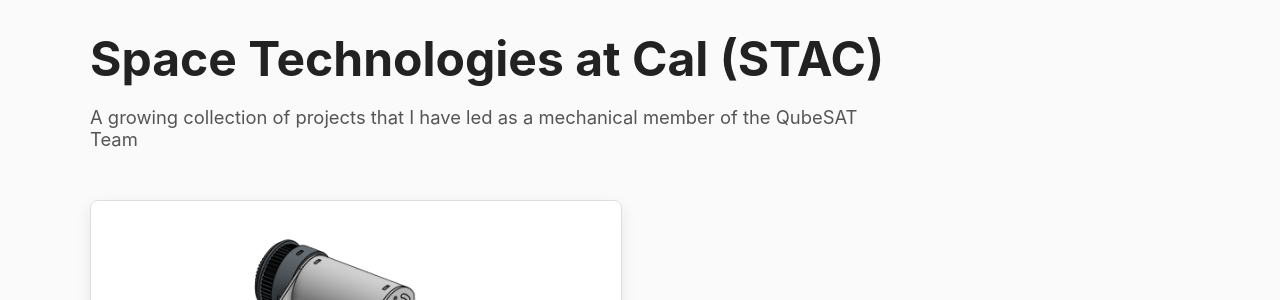
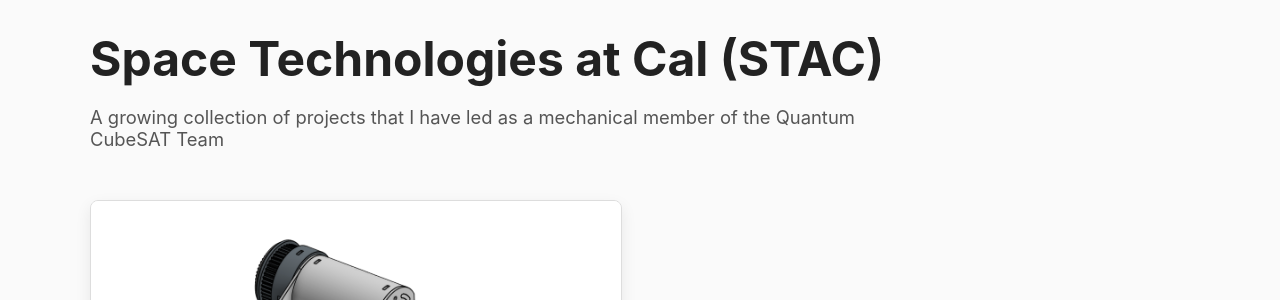
Before and after one commit to henrymarsom/henrymarsom.github.io, a Jekyll site: the page built from projects/Space Technologies at Cal.md, in a window 1280 px wide. Shown: the part 122-422 px from the top of the page. Built offline with Jekyll 4.4.1, drawn with Linux system fonts in a browser that asks for light colours.

Commit message:
Update Space Technologies at Cal.md

```diff
--- a/projects/Space Technologies at Cal.md
+++ b/projects/Space Technologies at Cal.md
@@ -9,7 +9,7 @@ permalink: /projects/line-following-robot/
 
   <h1 class="project-detail-title">Space Technologies at Cal (STAC)</h1>
   <p class="project-detail-subtitle">
-    A growing collection of projects that I have led as a mechanical member of the QubeSAT Team
+    A growing collection of projects that I have led as a mechanical member of the Quantum CubeSAT Team
   </p>
 
   <!-- Section 1 -->
```
